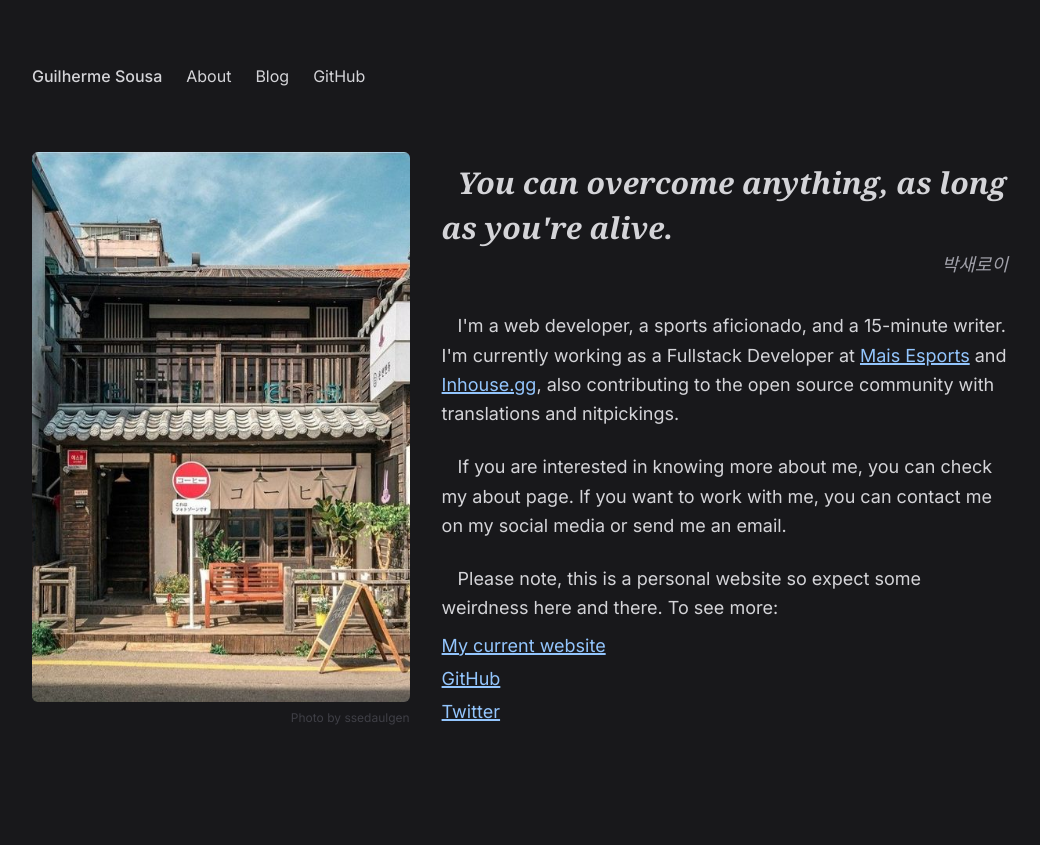
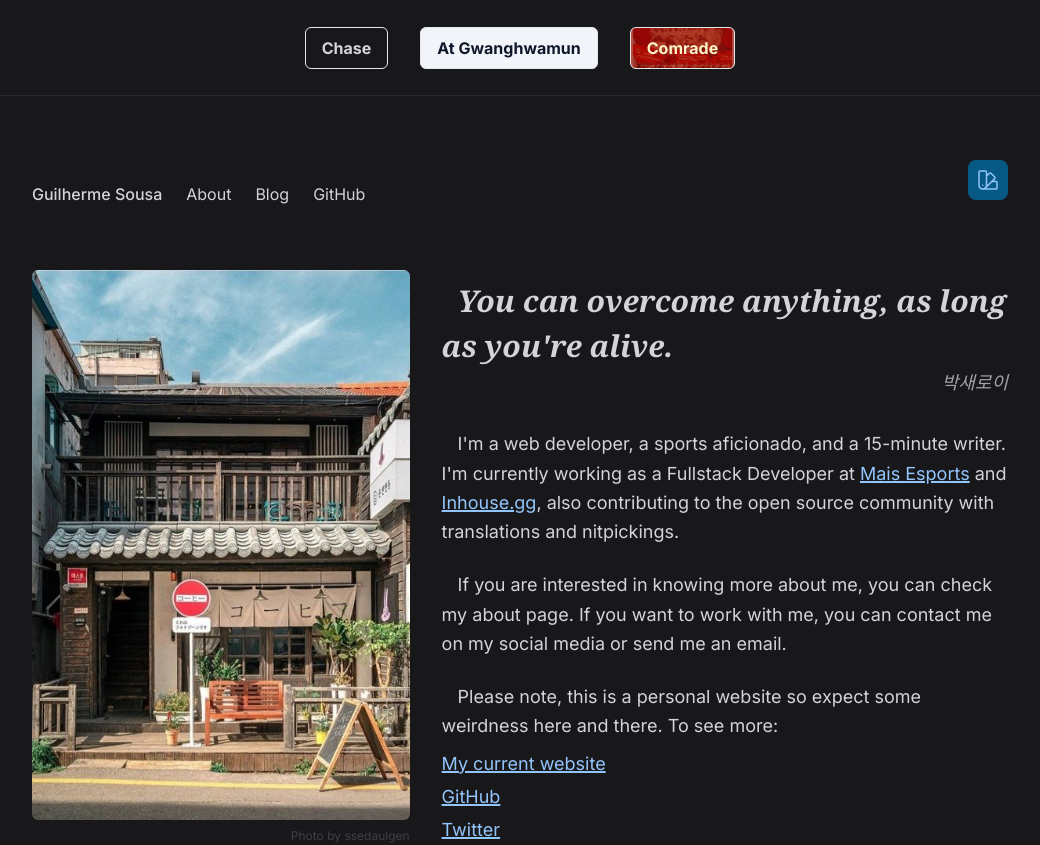
Before and after one commit to guilherssousa/svelte.guilherssousa.dev, a SvelteKit app: page / in a window 1280 px wide. Shown: the top 845 px of the page, without its empty margins (120-1160 px from the left). Built offline with nearby package versions, Linux system fonts and the light colour scheme; a web font is replaced by a local one.

Commit message:
add theme changer

```diff
--- a/src/app.scss
+++ b/src/app.scss
@@ -10,7 +10,15 @@ a[target='_blank'].link {
 	@apply bg-slate-100 text-slate-900;
 
 	.primary {
-		@apply text-blue-400;
+		@apply text-blue-900;
+	}
+
+	.slightly-primary {
+		@apply bg-sky-400;
+	}
+
+	.theme-border {
+		@apply border-slate-200;
 	}
 
 	.theme-spotlight {
@@ -27,6 +35,14 @@ a[target='_blank'].link {
 
 	.primary {
 		@apply text-blue-300;
+	}
+
+	.slightly-primary {
+		@apply bg-sky-800;
+	}
+
+	.theme-border {
+		@apply border-zinc-800;
 	}
 
 	.theme-spotlight {
@@ -51,6 +67,14 @@ a[target='_blank'].link {
 		@apply text-amber-300;
 	}
 
+	.slightly-primary {
+		@apply bg-amber-800;
+	}
+
+	.theme-border {
+		@apply border-red-800;
+	}
+
 	.theme-spotlight {
 		@apply bg-red-800 border-orange-800;
 
--- a/src/lib/stores/themes.ts
+++ b/src/lib/stores/themes.ts
@@ -1,6 +1,6 @@
 import { writable } from 'svelte/store';
 
-const themes = {
+export const themes = {
 	chase: {
 		id: 'chase',
 		name: 'Chase',
@@ -24,7 +24,7 @@ type Theme = {
 	class: string;
 };
 
-type AvailableThemes = keyof typeof themes;
+export type AvailableThemes = keyof typeof themes;
 
 function themeStore() {
 	const { subscribe, set } = writable<Theme>(themes.chase);
--- a/src/routes/+layout.svelte
+++ b/src/routes/+layout.svelte
@@ -1,4 +1,4 @@
-<script>
+<script lang="ts">
 	import '@fontsource/inter/400.css';
 	import '@fontsource/inter/600.css';
 	import '@fontsource/inter/500.css';
@@ -8,7 +8,17 @@
 
 	import '../app.scss';
 
-	import { theme } from '$lib/stores/themes';
+	import { theme, themes, type AvailableThemes } from '$lib/stores/themes';
+
+	let showThemePicker = true;
+
+	const handleToggleThemePicker = () => {
+		showThemePicker = !showThemePicker;
+	};
+
+	const handleThemeChange = (themeId: AvailableThemes) => {
+		theme.changeTheme(themeId);
+	};
 </script>
 
 <svelte:head>
@@ -44,9 +54,25 @@
 	<meta name="twitter:creator" content="@eeveeiuv" />
 </svelte:head>
 
-<div class="{$theme.class} pt-16 pb-16 min-h-screen">
+<div class={$theme.class}>
+	{#if showThemePicker}
+		<div class="border-b h-24 flex items-center w-full theme-border">
+			<div class="max-w-screen-lg mx-auto flex gap-x-8">
+				{#each Object.values(themes) as themeSample}
+					<button
+						class="{themeSample.class} px-4 py-2 border rounded-md font-bold"
+						on:click={() => handleThemeChange(themeSample.id)}
+					>
+						{themeSample.name}
+					</button>
+				{/each}
+			</div>
+		</div>
+	{/if}
+
+	<div class="pt-16 pb-16 min-h-screen">
 		<div class="mx-auto max-w-screen-lg px-6">
-		<nav>
+			<nav class="flex items-baseline justify-between">
 				<ul class="flex gap-x-6">
 					<li><a href="/" class="font-medium">Guilherme Sousa</a></li>
 					<li><a href="/about">About</a></li>
@@ -55,6 +81,23 @@
 						<a href="https://github.com/guilherssousa" target="_blank" rel="noreferrer">GitHub</a>
 					</li>
 				</ul>
+
+				<button on:click={handleToggleThemePicker} class="p-2 slightly-primary rounded-lg">
+					<svg
+						xmlns="http://www.w3.org/2000/svg"
+						fill="none"
+						viewBox="0 0 24 24"
+						stroke-width="1.5"
+						stroke="currentColor"
+						class="w-6 h-6 primary"
+					>
+						<path
+							stroke-linecap="round"
+							stroke-linejoin="round"
+							d="M4.098 19.902a3.75 3.75 0 005.304 0l6.401-6.402M6.75 21A3.75 3.75 0 013 17.25V4.125C3 3.504 3.504 3 4.125 3h5.25c.621 0 1.125.504 1.125 1.125v4.072M6.75 21a3.75 3.75 0 003.75-3.75V8.197M6.75 21h13.125c.621 0 1.125-.504 1.125-1.125v-5.25c0-.621-.504-1.125-1.125-1.125h-4.072M10.5 8.197l2.88-2.88c.438-.439 1.15-.439 1.59 0l3.712 3.713c.44.44.44 1.152 0 1.59l-2.879 2.88M6.75 17.25h.008v.008H6.75v-.008z"
+						/>
+					</svg>
+				</button>
 			</nav>
 
 			<div class="mt-8">
@@ -62,3 +105,4 @@
 			</div>
 		</div>
 	</div>
+</div>
```
Lines whose indentation alone changed are shown as unchanged.
